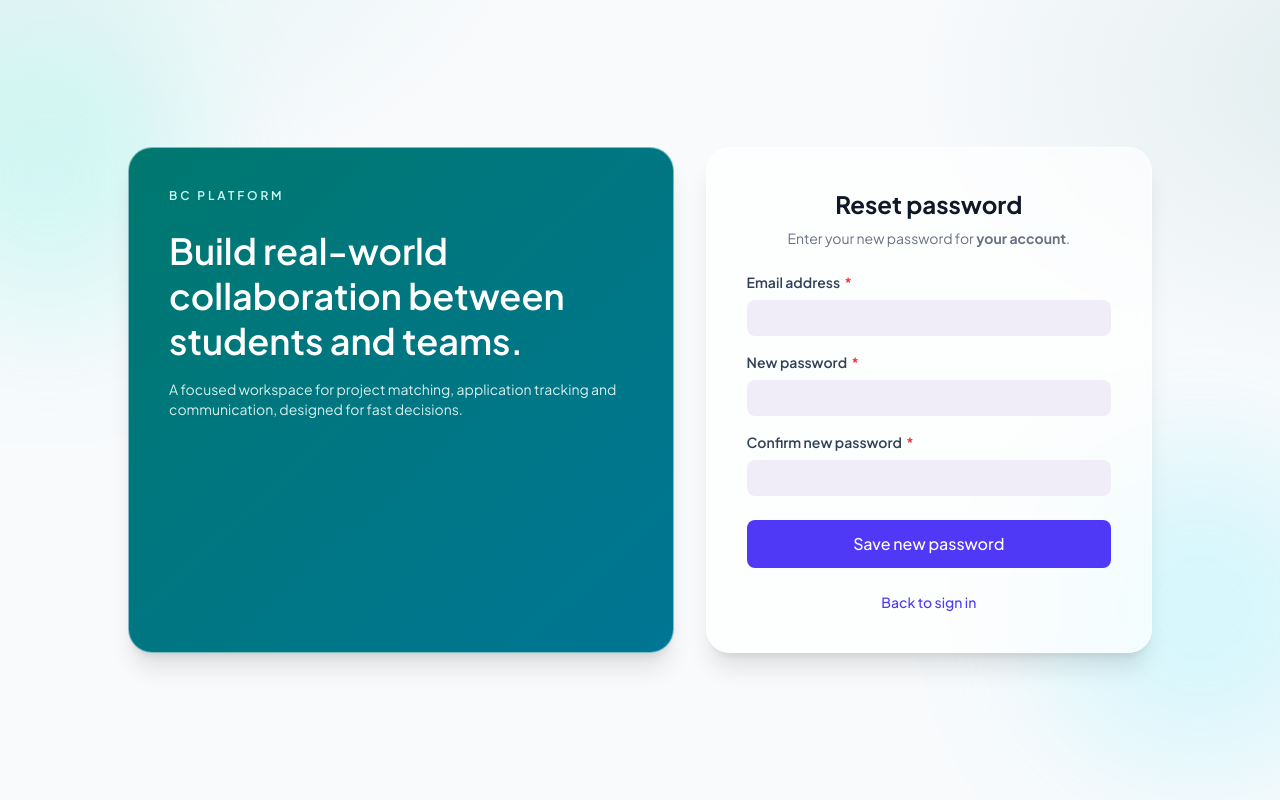
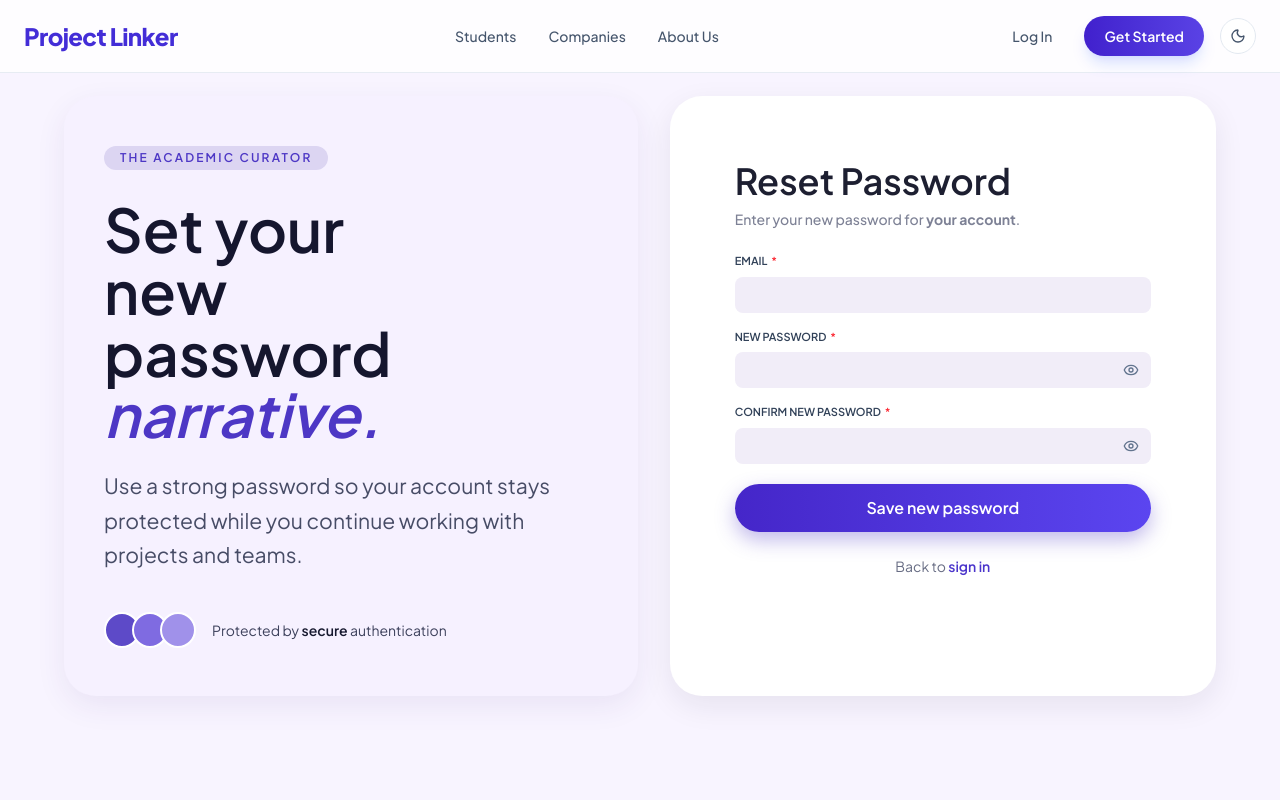
Before and after one commit to Zeromonster12/bc, a Vue app in the folder frontend/: page /password-reset/1 in a window 1280 px wide. Built offline with nearby package versions, Linux system fonts and the light colour scheme; no server answers; the HTML template or start-up script is replaced by a standard one.

Commit message:
feat: refactor ForgotPasswordView and ResetPasswordView for improved layout and user experience

```diff
--- a/frontend/src/views/auth/ForgotPasswordView.vue
+++ b/frontend/src/views/auth/ForgotPasswordView.vue
@@ -1,21 +1,38 @@
 <template>
-  <AuthLayout>
-    <h2 class="mb-2 text-center text-2xl font-bold text-gray-900 dark:text-slate-100">Forgot password?</h2>
-    <p class="mb-6 text-center text-sm text-gray-500 dark:text-slate-400">
-      Enter your email and we'll send you a reset link.
-    </p>
+  <AuthPageFrame prompt-text="Remember your password?" link-text="Sign in" link-to="/login">
+    <template #top-nav>
+      <LandingTopBar />
+    </template>
+
+    <template #left>
+      <AuthPromoPanel
+        title-line1="Recover your"
+        title-line2="account"
+        title-line3="securely"
+        description="We will send a reset link to your inbox so you can get back to projects, applications, and conversations quickly."
+        footer-lead="Security by"
+        footer-highlight="design"
+        footer-tail="and verification"
+      />
+    </template>
+
+    <template #right>
+      <section class="rounded-3xl border border-white/90 bg-white p-6 shadow-[0_10px_30px_rgba(30,27,53,0.08)] dark:border-slate-800 dark:bg-slate-900 dark:shadow-[0_10px_30px_rgba(2,6,23,0.5)] sm:rounded-4xl sm:p-10 lg:p-16">
+        <h2 class="text-3xl font-semibold text-[#1d1f31] dark:text-slate-100 sm:text-4xl">Forgot Password?</h2>
+        <p class="mt-2 text-sm font-medium text-[#7d8195] dark:text-slate-400">Enter your email and we will send you a reset link.</p>
 
         <BaseAlert
           v-if="successMessage"
           type="success"
-      class="mb-4"
+          class="mt-5"
           :message="successMessage"
           :dismissible="false"
         />
+
         <BaseAlert
           v-if="errorMessage"
           type="error"
-      class="mb-4"
+          class="mt-5"
           :message="errorMessage"
           dismissible
           @dismiss="errorMessage = ''"
@@ -24,38 +41,48 @@
         <BaseAlert
           v-if="turnstileError"
           type="error"
-      class="mb-4"
+          class="mt-4"
           :message="turnstileError"
           dismissible
           @dismiss="turnstileError = ''"
         />
 
-    <form v-if="!successMessage" @submit.prevent="handleSubmit" novalidate>
+        <form v-if="!successMessage" @submit.prevent="handleSubmit" novalidate class="mt-5 sm:mt-6">
           <BaseInput
             v-model="email"
-        label="Email address"
+            label="EMAIL"
+            label-class="text-[11px] font-bold tracking-[0.08em] text-[#2f334f] dark:text-slate-300"
             type="email"
+            placeholder="vance.e@university.edu"
             autocomplete="email"
             :error="emailError"
             required
           />
-      <div class="mt-4">
-        <TurnstileWidget ref="turnstileWidget" v-model="turnstileToken" />
-      </div>
-      <BaseButton type="submit" variant="primary" size="lg" :loading="loading" class="w-full mt-6">
+
+          <TurnstileWidget ref="turnstileWidget" v-model="turnstileToken" class="pt-4" />
+
+          <button
+            type="submit"
+            :disabled="loading"
+            class="mt-5 inline-flex w-full items-center justify-center rounded-full bg-linear-to-r from-[#4526c9] to-[#5b45f0] px-6 py-3 text-base font-semibold text-white shadow-[0_8px_20px_rgba(77,55,197,0.35)] transition hover:brightness-105 disabled:cursor-not-allowed disabled:opacity-60"
+          >
+            <svg v-if="loading" class="mr-2 h-4 w-4 animate-spin" viewBox="0 0 24 24" fill="none" aria-hidden="true">
+              <circle cx="12" cy="12" r="10" stroke="currentColor" stroke-width="3" class="opacity-25" />
+              <path d="M22 12a10 10 0 0 1-10 10" stroke="currentColor" stroke-width="3" class="opacity-90" />
+            </svg>
             Send reset link
-      </BaseButton>
+          </button>
         </form>
 
-    <p class="mt-6 text-center text-sm text-gray-600 dark:text-slate-300">
-      <RouterLink
-        to="/login"
-        class="font-medium text-indigo-600 hover:text-indigo-500 dark:text-indigo-400 dark:hover:text-indigo-300"
-      >
-        Back to sign in
+        <p class="mt-5 text-center text-sm text-[#686d84] dark:text-slate-400 sm:mt-6">
+          Back to
+          <RouterLink to="/login" class="font-semibold text-[#4b35cb] hover:text-[#3d28b2] dark:text-indigo-300 dark:hover:text-indigo-200">
+            sign in
           </RouterLink>
         </p>
-  </AuthLayout>
+      </section>
+    </template>
+  </AuthPageFrame>
 </template>
 
 <script lang="ts">
@@ -66,11 +93,12 @@ import {
   resolveErrorMessage,
   resolveSingleFieldError,
 } from '@/services/auth/AuthViewService'
-import AuthLayout from '@/layouts/AuthLayout.vue'
 import BaseInput from '@/components/ui/BaseInput.vue'
-import BaseButton from '@/components/ui/BaseButton.vue'
 import BaseAlert from '@/components/ui/BaseAlert.vue'
 import TurnstileWidget from '@/components/ui/TurnstileWidget.vue'
+import AuthPageFrame from '@/components/auth/AuthPageFrame.vue'
+import AuthPromoPanel from '@/components/auth/AuthPromoPanel.vue'
+import LandingTopBar from '@/components/landing/LandingTopBar.vue'
 
 interface ResettableWidgetRef {
   reset?: () => void
@@ -78,7 +106,7 @@ interface ResettableWidgetRef {
 
 export default defineComponent({
   name: 'ForgotPasswordView',
-  components: { AuthLayout, BaseInput, BaseButton, BaseAlert, TurnstileWidget },
+  components: { BaseInput, BaseAlert, TurnstileWidget, AuthPageFrame, AuthPromoPanel, LandingTopBar },
   data() {
     return {
       email: '',
--- a/frontend/src/views/auth/ResetPasswordView.vue
+++ b/frontend/src/views/auth/ResetPasswordView.vue
@@ -1,15 +1,32 @@
 <template>
-  <AuthLayout>
-    <h2 class="mb-2 text-center text-2xl font-bold text-gray-900 dark:text-slate-100">Reset password</h2>
-    <p class="mb-6 text-center text-sm text-gray-500 dark:text-slate-400">
-      Enter your new password for <strong>{{ email }}</strong
-      >.
+  <AuthPageFrame prompt-text="Remember your password?" link-text="Sign in" link-to="/login">
+    <template #top-nav>
+      <LandingTopBar />
+    </template>
+
+    <template #left>
+      <AuthPromoPanel
+        title-line1="Set your"
+        title-line2="new"
+        title-line3="password"
+        description="Use a strong password so your account stays protected while you continue working with projects and teams."
+        footer-lead="Protected by"
+        footer-highlight="secure"
+        footer-tail="authentication"
+      />
+    </template>
+
+    <template #right>
+      <section class="rounded-3xl border border-white/90 bg-white p-6 shadow-[0_10px_30px_rgba(30,27,53,0.08)] dark:border-slate-800 dark:bg-slate-900 dark:shadow-[0_10px_30px_rgba(2,6,23,0.5)] sm:rounded-4xl sm:p-10 lg:p-16">
+        <h2 class="text-3xl font-semibold text-[#1d1f31] dark:text-slate-100 sm:text-4xl">Reset Password</h2>
+        <p class="mt-2 text-sm font-medium text-[#7d8195] dark:text-slate-400">
+          Enter your new password for <strong>{{ email }}</strong>.
         </p>
 
         <BaseAlert
           v-if="successMessage"
           type="success"
-      class="mb-4"
+          class="mt-5"
           :message="successMessage"
           :dismissible="false"
         />
@@ -17,17 +34,18 @@
         <BaseAlert
           v-if="errorMessage"
           type="error"
-      class="mb-4"
+          class="mt-5"
           :message="errorMessage"
           dismissible
           @dismiss="errorMessage = ''"
         />
 
-    <form v-if="!successMessage" @submit.prevent="handleSubmit" novalidate>
+        <form v-if="!successMessage" @submit.prevent="handleSubmit" novalidate class="mt-5 sm:mt-6">
           <div class="space-y-4">
             <BaseInput
               v-model="form.email"
-          label="Email address"
+              label="EMAIL"
+              label-class="text-[11px] font-bold tracking-[0.08em] text-[#2f334f] dark:text-slate-300"
               type="email"
               autocomplete="email"
               :error="errors.email"
@@ -36,8 +54,10 @@
 
             <BaseInput
               v-model="form.password"
-          label="New password"
+              label="NEW PASSWORD"
+              label-class="text-[11px] font-bold tracking-[0.08em] text-[#2f334f] dark:text-slate-300"
               type="password"
+              :allow-password-toggle="true"
               autocomplete="new-password"
               :error="errors.password"
               required
@@ -45,42 +65,53 @@
 
             <BaseInput
               v-model="form.password_confirmation"
-          label="Confirm new password"
+              label="CONFIRM NEW PASSWORD"
+              label-class="text-[11px] font-bold tracking-[0.08em] text-[#2f334f] dark:text-slate-300"
               type="password"
+              :allow-password-toggle="true"
               autocomplete="new-password"
               :error="errors.password_confirmation"
               required
             />
           </div>
 
-      <BaseButton type="submit" variant="primary" size="lg" :loading="loading" class="w-full mt-6">
+          <button
+            type="submit"
+            :disabled="loading"
+            class="mt-5 inline-flex w-full items-center justify-center rounded-full bg-linear-to-r from-[#4526c9] to-[#5b45f0] px-6 py-3 text-base font-semibold text-white shadow-[0_8px_20px_rgba(77,55,197,0.35)] transition hover:brightness-105 disabled:cursor-not-allowed disabled:opacity-60"
+          >
+            <svg v-if="loading" class="mr-2 h-4 w-4 animate-spin" viewBox="0 0 24 24" fill="none" aria-hidden="true">
+              <circle cx="12" cy="12" r="10" stroke="currentColor" stroke-width="3" class="opacity-25" />
+              <path d="M22 12a10 10 0 0 1-10 10" stroke="currentColor" stroke-width="3" class="opacity-90" />
+            </svg>
             Save new password
-      </BaseButton>
+          </button>
         </form>
 
-    <p class="mt-6 text-center text-sm text-gray-600 dark:text-slate-300">
-      <RouterLink
-        to="/login"
-        class="font-medium text-indigo-600 hover:text-indigo-500 dark:text-indigo-400 dark:hover:text-indigo-300"
-      >
-        Back to sign in
+        <p class="mt-5 text-center text-sm text-[#686d84] dark:text-slate-400 sm:mt-6">
+          Back to
+          <RouterLink to="/login" class="font-semibold text-[#4b35cb] hover:text-[#3d28b2] dark:text-indigo-300 dark:hover:text-indigo-200">
+            sign in
           </RouterLink>
         </p>
-  </AuthLayout>
+      </section>
+    </template>
+  </AuthPageFrame>
 </template>
 
 <script lang="ts">
 import { defineComponent } from 'vue'
 import AuthService from '@/services/auth/AuthService'
 import { resolveErrorMessage, resolveValidationErrors } from '@/services/auth/AuthViewService'
-import AuthLayout from '@/layouts/AuthLayout.vue'
 import BaseInput from '@/components/ui/BaseInput.vue'
-import BaseButton from '@/components/ui/BaseButton.vue'
 import BaseAlert from '@/components/ui/BaseAlert.vue'
+import AuthPageFrame from '@/components/auth/AuthPageFrame.vue'
+import AuthPromoPanel from '@/components/auth/AuthPromoPanel.vue'
+import LandingTopBar from '@/components/landing/LandingTopBar.vue'
 
 export default defineComponent({
   name: 'ResetPasswordView',
-  components: { AuthLayout, BaseInput, BaseButton, BaseAlert },
+  components: { BaseInput, BaseAlert, AuthPageFrame, AuthPromoPanel, LandingTopBar },
   data() {
     return {
       form: {
```
Lines whose indentation alone changed are shown as unchanged.
